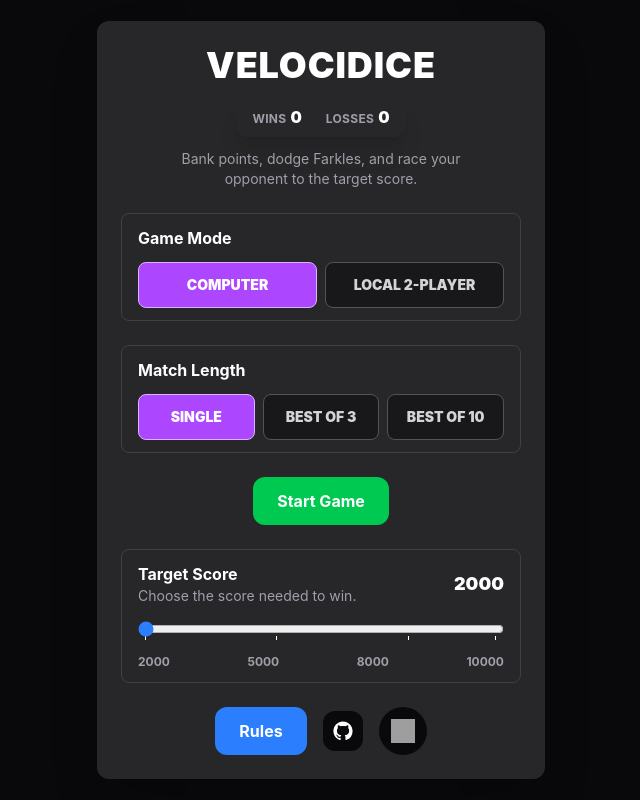
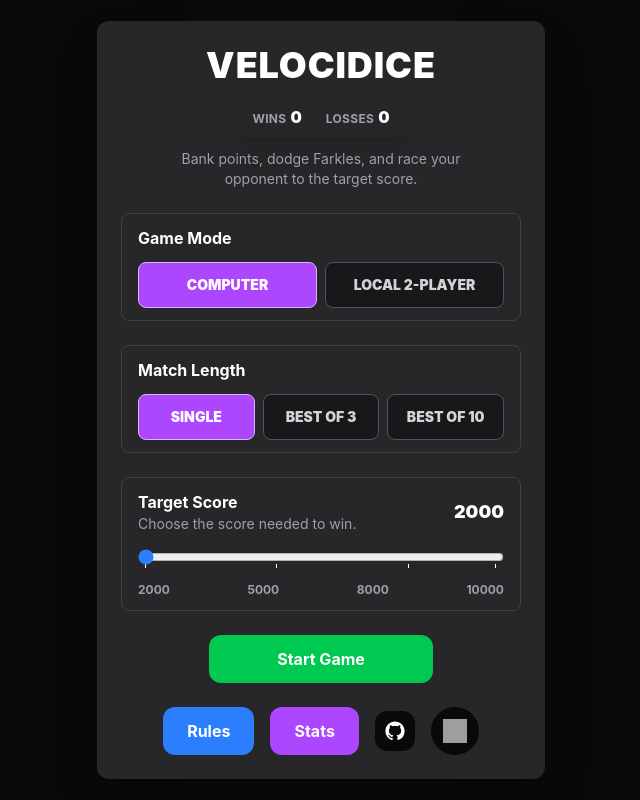
Before and after one commit to maddisanotoole/Velocidice, a React (Vite) app: page / in a window 1280 px wide. Shown: the whole page, without its empty margins (319-959 px from the left). Built offline with nearby package versions, Linux system fonts and the light colour scheme; grey boxes are pictures that could not be loaded.

Commit message:
add statistic menu and update button styleing

```diff
--- a/src/App.tsx
+++ b/src/App.tsx
@@ -13,6 +13,7 @@ import { RulesModal } from "./components/RulesModal";
 import { ScoreBoard } from "./components/ScoreBoard";
 import { SettingsButton } from "./components/SettingsButton";
 import { SettingsModal } from "./components/SettingsModal";
+import { StatisticsModal } from "./components/StatisticsModal";
 import { StartMenu } from "./components/StartMenu";
 import { useGameState } from "./hooks/useGameState";
 import { useGameViewState } from "./hooks/useGameViewState";
@@ -28,6 +29,7 @@ function isLocalDebugMode() {
 function App() {
   const [isRulesOpen, setIsRulesOpen] = useState(false);
   const [isSettingsOpen, setIsSettingsOpen] = useState(false);
+  const [isStatisticsOpen, setIsStatisticsOpen] = useState(false);
   const game = useGameState();
   const gameView = useGameViewState(game);
   const isReturnToMenuHoldRequired = game.hasStartedGame && !game.winner;
@@ -52,6 +54,7 @@ function App() {
           onMatchLengthChange={game.setMatchLength}
           onMuteChange={game.handleMuteChange}
           onOpenRules={() => setIsRulesOpen(true)}
+          onOpenStatistics={() => setIsStatisticsOpen(true)}
           onStart={game.startGame}
           onTargetScoreChange={game.setTargetScore}
           records={game.records}
@@ -66,6 +69,12 @@ function App() {
           onBackToMenu={backToMenu}
           onClose={() => setIsSettingsOpen(false)}
           onMuteChange={game.handleMuteChange}
+        />
+      )}
+      {isStatisticsOpen && (
+        <StatisticsModal
+          onClose={() => setIsStatisticsOpen(false)}
+          records={game.records}
         />
       )}
       {game.matchLength > 1 && (
--- a/src/components/GameButton.tsx
+++ b/src/components/GameButton.tsx
@@ -1,5 +1,6 @@
 interface ButtonProps {
   children: React.ReactNode;
+  className?: string;
   onClick: () => void;
   disabled?: boolean;
   onPointerCancel?: () => void;
@@ -8,7 +9,7 @@ interface ButtonProps {
   onPointerUp?: () => void;
   size?: "normal" | "small";
   title?: string;
-  color?: "green" | "blue" | "red" | "yellow";
+  color?: "green" | "blue" | "red" | "yellow" | "purple";
 }
 
 const colorClasses = {
@@ -16,6 +17,7 @@ const colorClasses = {
   blue: "bg-blue-500 hover:bg-blue-600 active:bg-blue-700",
   red: "bg-red-500 hover:bg-red-600 active:bg-red-700",
   yellow: "bg-yellow-500 hover:bg-yellow-600 active:bg-yellow-700",
+  purple: "bg-purple-500 hover:bg-purple-600 active:bg-purple-700",
 } as const;
 
 const disabledClasses =
@@ -28,6 +30,7 @@ const sizeClasses = {
 
 const Button: React.FC<ButtonProps> = ({
   children,
+  className = "",
   onClick,
   disabled = false,
   onPointerCancel,
@@ -50,7 +53,7 @@ const Button: React.FC<ButtonProps> = ({
         sizeClasses[size]
       } ${
         colorClasses[color]
-      } ${disabledClasses}`}
+      } ${disabledClasses} ${className}`}
       disabled={disabled}
       title={title}
     >
--- a/src/components/HoldToMenuButton.tsx
+++ b/src/components/HoldToMenuButton.tsx
@@ -66,7 +66,7 @@ export function HoldToMenuButton({
   return (
     <Button
       onClick={handleClick}
-      color="yellow"
+      color="purple"
       onPointerCancel={clearHold}
       onPointerDown={startHold}
       onPointerLeave={clearHold}
@@ -83,7 +83,7 @@ export function HoldToMenuButton({
           <span className="relative h-5 w-5" aria-hidden="true">
             <svg className="h-5 w-5 -rotate-90" viewBox="0 0 20 20">
               <circle
-                className="stroke-yellow-100/50"
+                className="stroke-purple-100/50"
                 cx="10"
                 cy="10"
                 fill="none"
--- a/src/components/StartMenu.tsx
+++ b/src/components/StartMenu.tsx
@@ -15,6 +15,7 @@ type StartMenuProps = {
   onMatchLengthChange: (matchLength: MatchLength) => void;
   onMuteChange: (isMuted: boolean) => void;
   onOpenRules: () => void;
+  onOpenStatistics: () => void;
   onStart: () => void;
   onTargetScoreChange: (targetScore: number) => void;
   records: GameRecords;
@@ -29,6 +30,7 @@ export function StartMenu({
   onMatchLengthChange,
   onMuteChange,
   onOpenRules,
+  onOpenStatistics,
   onStart,
   onTargetScoreChange,
   records,
@@ -82,11 +84,7 @@ export function StartMenu({
           matchLength={matchLength}
           onMatchLengthChange={onMatchLengthChange}
         />
-        <div className="mt-5 flex justify-center sm:mt-6">
-          <Button onClick={onStart} color="green">
-            Start Game
-          </Button>
-        </div>
+
         <section className="mt-5 rounded-lg border border-zinc-700 px-3 py-3 sm:mt-6 sm:px-4">
           <div className="mb-3 flex items-center justify-between gap-3">
             <div>
@@ -102,9 +100,16 @@ export function StartMenu({
             targetScore={targetScore}
           />
         </section>
-
+        <div className="mt-5 flex justify-center sm:mt-6">
+          <Button onClick={onStart} color="green" className="min-w-44 sm:min-w-56">
+            Start Game
+          </Button>
+        </div>
         <div className="mt-5 flex items-center justify-center gap-3 sm:mt-6 sm:gap-4">
           <RulesButton onClick={onOpenRules} />
+          <Button onClick={onOpenStatistics} color="purple">
+            Stats
+          </Button>
           <a
             aria-label="Open GitHub repository"
             className="flex h-10 w-10 items-center justify-center rounded-xl bg-zinc-950 text-white transition-colors hover:bg-zinc-700 focus-visible:outline-2 focus-visible:outline-offset-2 focus-visible:outline-white"
--- /dev/null
+++ b/src/components/StatisticsModal.tsx
@@ -0,0 +1,82 @@
+import { useEffect } from "react";
+import type { GameRecords } from "../types";
+import Button from "./GameButton";
+
+type StatisticsModalProps = {
+  onClose: () => void;
+  records: GameRecords;
+};
+
+export function StatisticsModal({ onClose, records }: StatisticsModalProps) {
+  const stats = records.vsComputer;
+
+  useEffect(() => {
+    function handleKeyDown(event: KeyboardEvent) {
+      if (event.key === "Escape") {
+        onClose();
+      }
+    }
+
+    window.addEventListener("keydown", handleKeyDown);
+
+    return () => window.removeEventListener("keydown", handleKeyDown);
+  }, [onClose]);
+
+  return (
+    <div
+      className="fixed inset-0 z-50 flex items-start justify-center overflow-y-auto bg-black/70 px-3 py-4 sm:items-center sm:px-4"
+      onClick={onClose}
+    >
+      <section
+        aria-modal="true"
+        className="max-h-[calc(100dvh-2rem)] w-full max-w-md overflow-y-auto rounded-xl bg-zinc-800 p-4 text-white shadow-2xl sm:p-6"
+        onClick={(event) => event.stopPropagation()}
+        role="dialog"
+      >
+        <div className="mb-5 flex items-start justify-between gap-3 sm:mb-6 sm:gap-4">
+          <div>
+            <h2 className="text-2xl font-black sm:text-3xl">Statistics</h2>
+            <p className="mt-1 text-sm text-zinc-400">Vs computer records.</p>
+          </div>
+          <Button onClick={onClose} color="red" size="small">
+            Close
+          </Button>
+        </div>
+
+        <div className="grid grid-cols-2 gap-3">
+          <StatisticTile label="Total Wins" value={stats.wins} />
+          <StatisticTile label="Total Losses" value={stats.losses} />
+          <StatisticTile
+            label="Highest Score"
+            value={stats.highestPlayerScore}
+          />
+          <StatisticTile
+            label="Single Wins"
+            value={stats.matchesWonByLength[1]}
+          />
+          <StatisticTile
+            label="Best of 3 Wins"
+            value={stats.matchesWonByLength[3]}
+          />
+          <StatisticTile
+            label="Best of 10 Wins"
+            value={stats.matchesWonByLength[10]}
+          />
+        </div>
+      </section>
+    </div>
+  );
+}
+
+function StatisticTile({ label, value }: { label: string; value: number }) {
+  return (
+    <div className="rounded-lg border border-zinc-700 bg-zinc-900 px-3 py-3">
+      <span className="block text-xs font-bold uppercase tracking-wide text-zinc-400">
+        {label}
+      </span>
+      <span className="mt-1 block text-2xl font-black text-white">
+        {value}
+      </span>
+    </div>
+  );
+}
--- a/src/game/records.ts
+++ b/src/game/records.ts
@@ -1,4 +1,4 @@
-import type { GameRecords, PlayerId } from "../types";
+import type { GameRecords, MatchLength, PlayerId } from "../types";
 
 const RECORDS_STORAGE_KEY = "velocidice.records";
 
@@ -6,6 +6,12 @@ export const DEFAULT_RECORDS: GameRecords = {
   vsComputer: {
     wins: 0,
     losses: 0,
+    highestPlayerScore: 0,
+    matchesWonByLength: {
+      1: 0,
+      3: 0,
+      10: 0,
+    },
   },
 };
 
@@ -23,6 +29,8 @@ function parseRecords(value: unknown): GameRecords {
   }>;
   const wins = records.vsComputer?.wins;
   const losses = records.vsComputer?.losses;
+  const highestPlayerScore = records.vsComputer?.highestPlayerScore;
+  const matchesWonByLength = records.vsComputer?.matchesWonByLength;
 
   return {
     vsComputer: {
@@ -30,6 +38,20 @@ function parseRecords(value: unknown): GameRecords {
       losses: isRecordValue(losses)
         ? losses
         : DEFAULT_RECORDS.vsComputer.losses,
+      highestPlayerScore: isRecordValue(highestPlayerScore)
+        ? highestPlayerScore
+        : DEFAULT_RECORDS.vsComputer.highestPlayerScore,
+      matchesWonByLength: {
+        1: isRecordValue(matchesWonByLength?.[1])
+          ? matchesWonByLength[1]
+          : DEFAULT_RECORDS.vsComputer.matchesWonByLength[1],
+        3: isRecordValue(matchesWonByLength?.[3])
+          ? matchesWonByLength[3]
+          : DEFAULT_RECORDS.vsComputer.matchesWonByLength[3],
+        10: isRecordValue(matchesWonByLength?.[10])
+          ? matchesWonByLength[10]
+          : DEFAULT_RECORDS.vsComputer.matchesWonByLength[10],
+      },
     },
   };
 }
@@ -59,18 +81,30 @@ export function saveRecords(records: GameRecords): void {
 export function getRecordsWithVsComputerResult(
   records: GameRecords,
   winner: PlayerId,
+  matchLength: MatchLength,
+  playerScore: number,
 ): GameRecords {
+  const playerWon = winner === "player";
+
   return {
     ...records,
     vsComputer: {
       wins:
-        winner === "player"
-          ? records.vsComputer.wins + 1
-          : records.vsComputer.wins,
+        playerWon ? records.vsComputer.wins + 1 : records.vsComputer.wins,
       losses:
         winner === "player2"
           ? records.vsComputer.losses + 1
           : records.vsComputer.losses,
+      highestPlayerScore: Math.max(
+        records.vsComputer.highestPlayerScore,
+        playerScore,
+      ),
+      matchesWonByLength: {
+        ...records.vsComputer.matchesWonByLength,
+        [matchLength]: playerWon
+          ? records.vsComputer.matchesWonByLength[matchLength] + 1
+          : records.vsComputer.matchesWonByLength[matchLength],
+      },
     },
   };
 }
--- a/src/hooks/useGameState.ts
+++ b/src/hooks/useGameState.ts
@@ -270,7 +270,11 @@ export function useGameState() {
     }
 
     const bankedScore = hasFarkled ? 0 : roundScore + selectedScore;
-    const willWin = playerScore[currentPlayer] + bankedScore >= targetScore;
+    const nextPlayerScore = {
+      ...playerScore,
+      [currentPlayer]: playerScore[currentPlayer] + bankedScore,
+    };
+    const willWin = nextPlayerScore[currentPlayer] >= targetScore;
 
     if (!hasFarkled) {
       playSound(
@@ -288,14 +292,7 @@ export function useGameState() {
 
       setActionMessage("Banked");
       setTotalScoreDelta(bankedScore);
-      setPlayerScore((prev) => {
-        const nextScore = prev[currentPlayer] + bankedScore;
-
-        return {
-          ...prev,
-          [currentPlayer]: nextScore,
-        };
-      });
+      setPlayerScore(nextPlayerScore);
     }
 
     if (willWin) {
@@ -310,6 +307,8 @@ export function useGameState() {
           const nextRecords = getRecordsWithVsComputerResult(
             prev,
             nextMatchWinner,
+            matchLength,
+            nextPlayerScore.player,
           );
 
           saveRecords(nextRecords);
@@ -352,7 +351,7 @@ export function useGameState() {
 
   function backToMenu() {
     setHasStartedGame(false);
-    resetGame("Back to Menu");
+    resetGame("");
   }
 
   function handleMuteChange(nextIsMuted: boolean) {
--- a/src/types.ts
+++ b/src/types.ts
@@ -46,6 +46,8 @@ export type PlayerScores = {
 export type VsComputerRecord = {
   wins: number;
   losses: number;
+  highestPlayerScore: number;
+  matchesWonByLength: Record<MatchLength, number>;
 };
 
 export type GameRecords = {
```
Also changed, not shown: src/components/MatchBoard.tsx (+4 -5 lines), 1 other file (tests, documents, lock files or other folders).
